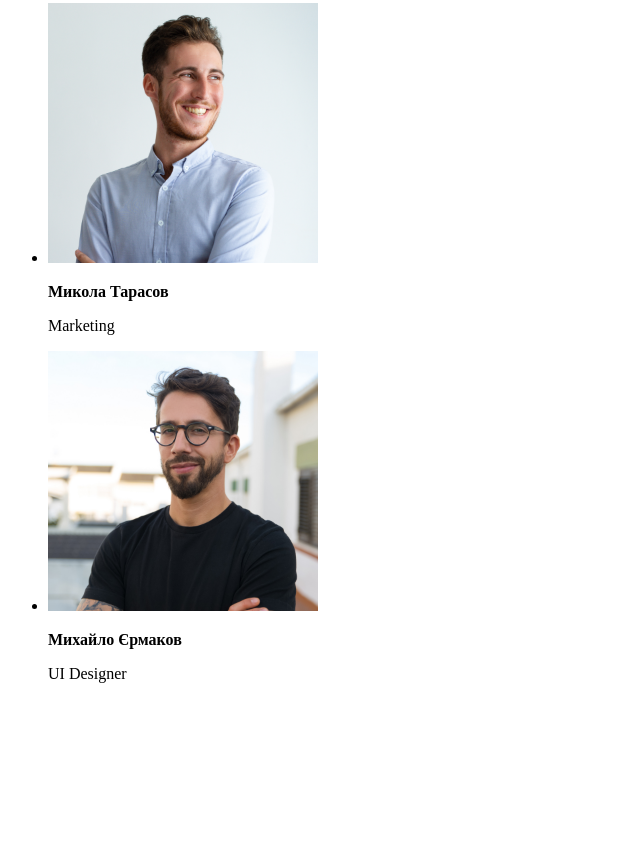
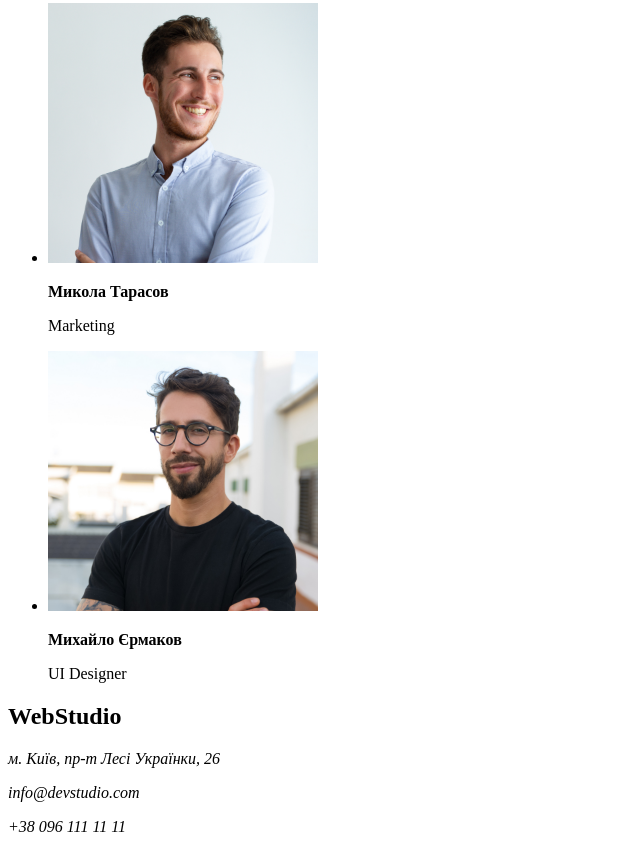
Before and after one commit to SlobodyanSN/goit-markup-hw-01, a plain HTML site: page index.html in a window 1280 px wide. Shown: the part 2286-3138 px from the top of the page, without its empty margins (0-640 px from the left). Before the commit the page ends 2985 px from the top, so only its background shows below. Drawn offline with Linux system fonts and the light colour scheme.

Commit message:
добавляє футтер текстом у адресі

```diff
--- a/index.html
+++ b/index.html
@@ -49,7 +49,8 @@
             <section>
                 <h2>Чим ми займаємося</h2>
                 <ul>
-                    <li><img width="370" height="294" src="imeges/box 1.png" alt="close-up-image-programer-working-his-desk-office"></li>
+                    <li><img width="370" height="294" src="imeges/box 1.png"
+                        alt="close-up-image-programer-working-his-desk-office"></li>
                     <li><img width="370" height="294" src="imeges/box 2.png"
                         alt="designers-are-developing-application-smartphones-team-creators-is-working-interface-mobile-phones"></li>
                     <li><img width="370" height="294" src="imeges/box 3.png"
@@ -60,22 +61,22 @@
             <section>
                 <h2>Наша команда</h2>
                 <ul>
-                    <li><!--team card 1-->
+                    <li>            <!--team card 1-->
                         <img width="270" height="260" src="imeges/img.jpg" alt="photo Ігор Дем'яненко">
                     <p><b>Ігор Дем'яненко</b></p>
                     <p>Product Designer</p>
                     </li>
-                    <li><!--team card 2-->
+                    <li>             <!--team card 2-->
                         <img width="270" height="260" src="imeges/img (1).jpg" alt="photo Ольга Рєпіна">
                     <p><b>Ольга Рєпіна</b></p>
                     <p>Frontend Developer</p>
                    </li>
-                    <li> <!--team card 3-->
+                    <li>           <!--team card 3-->
                         <img width="270" height="260" src="imeges/img (2).jpg" alt="photo Микола Тарасов">
                     <p><b>Микола Тарасов</b></p>
                     <p>Marketing</p>
                    </li>
-                    <li><!--team card 4-->
+                    <li>           <!--team card 4-->
                         <img width="270" height="260" src="imeges/img (3).jpg" alt="photo Михайло Єрмаков">
                     <p><b>Михайло Єрмаков</b></p>
                     <p>UI Designer</p>
@@ -83,7 +84,12 @@
                 </ul>
             </section>
     <footer>
-
+        <h2>WebStudio</h2>
+        <address>
+            <p>м. Київ, пр-т Лесі Українки, 26</p>
+            <p>info@devstudio.com</p>
+            <p>+38 096 111 11 11</p>
+        </address>
     </footer>
 </body>
 </html>
```
